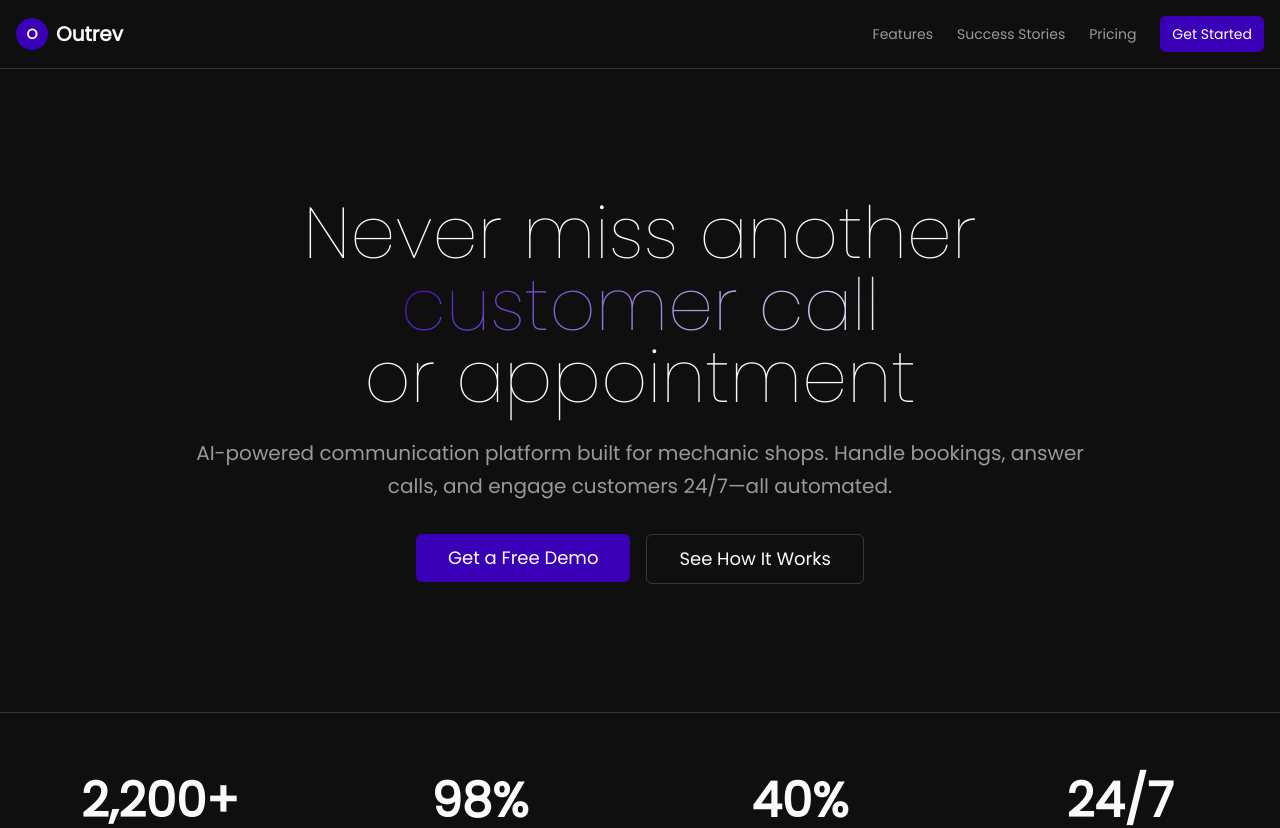
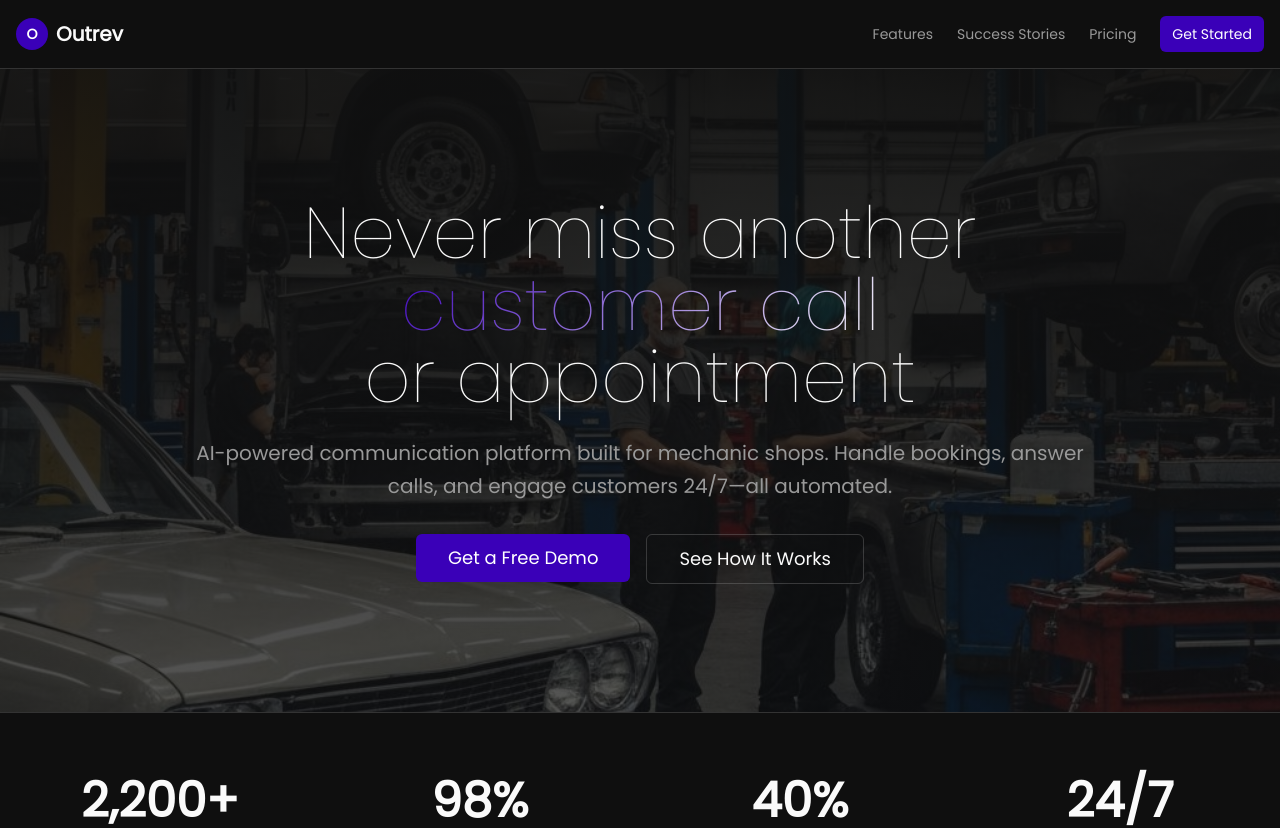
Before and after one commit to Outrev/v0-outrev-landing-page, a Next.js app: page / in a window 1280 px wide. Shown: the top 828 px of the page. Built offline with nearby package versions, Linux system fonts and the light colour scheme.

Commit message:
feat: add mechanic shop background with dark gradient to hero section
Integrate a mechanic shop image with dark overlay and parallax effect.

```diff
--- a/app/page.tsx
+++ b/app/page.tsx
@@ -24,7 +24,19 @@ export default function Page() {
       </header>
 
       {/* Hero Section */}
-      <section className="container mx-auto px-4 py-20 md:py-32">
+      <section
+        className="relative px-4 py-20 md:py-32 overflow-hidden"
+        style={{
+          backgroundImage: "url('/mechanic-shop-bg.jpg')",
+          backgroundSize: 'cover',
+          backgroundPosition: 'center',
+          backgroundAttachment: 'fixed'
+        }}
+      >
+        {/* Dark overlay */}
+        <div className="absolute inset-0 bg-gradient-to-b from-background/95 via-background/85 to-background/70" />
+
+        <div className="container mx-auto relative z-10">
           <div className="max-w-4xl mx-auto text-center">
             <h1 className="text-5xl md:text-7xl font-thin text-foreground mb-6 leading-tight text-balance">
               {'Never miss another '}
@@ -41,6 +53,7 @@ export default function Page() {
               <Button size="lg" variant="outline" className="text-lg px-8 py-6 border-muted-foreground/30 hover:bg-muted bg-transparent">
                 See How It Works
               </Button>
+            </div>
           </div>
         </div>
       </section>
```
Also changed, not shown: public/mechanic-shop-bg.jpg (added). Lines whose indentation alone changed are shown as unchanged.
